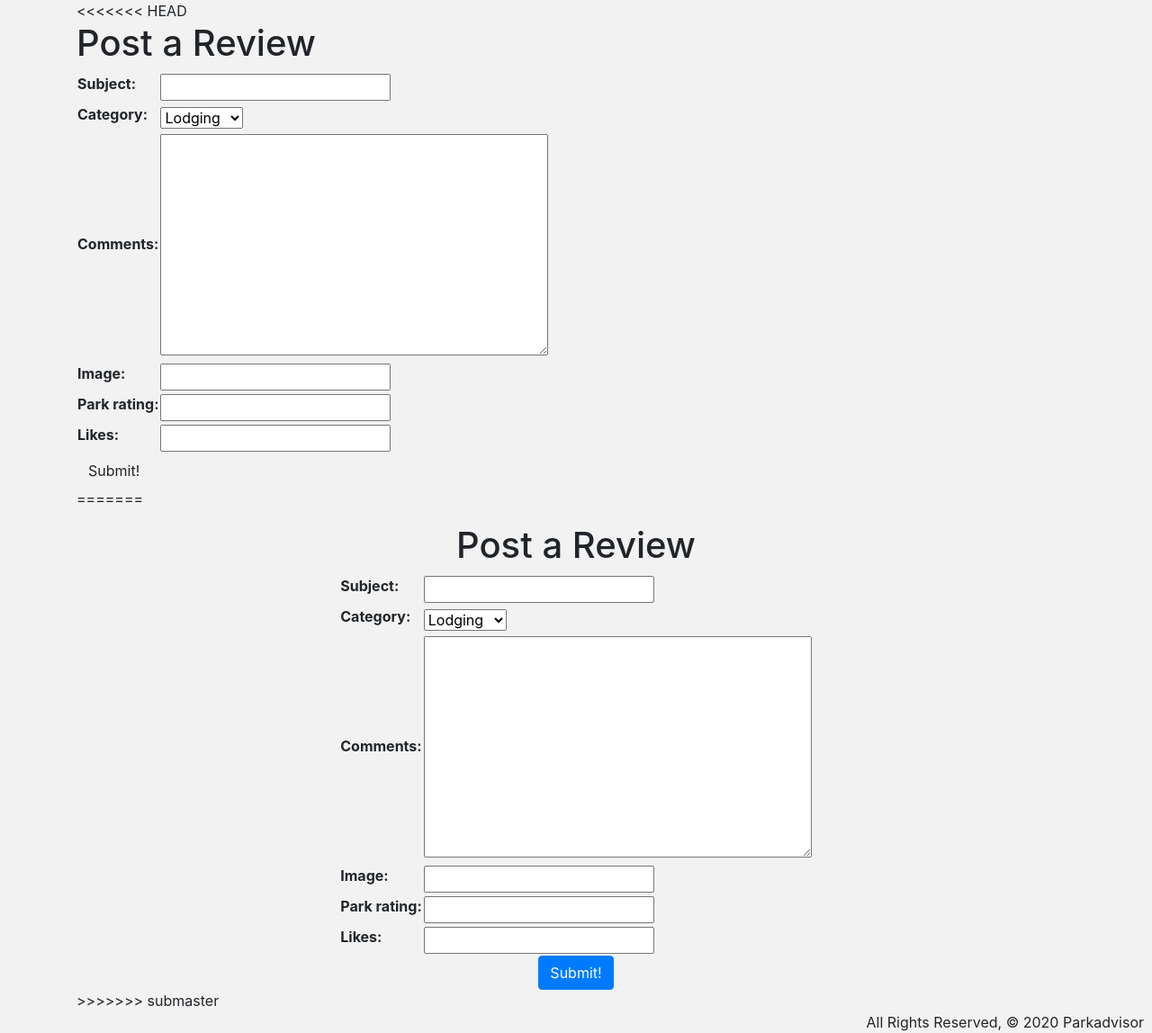
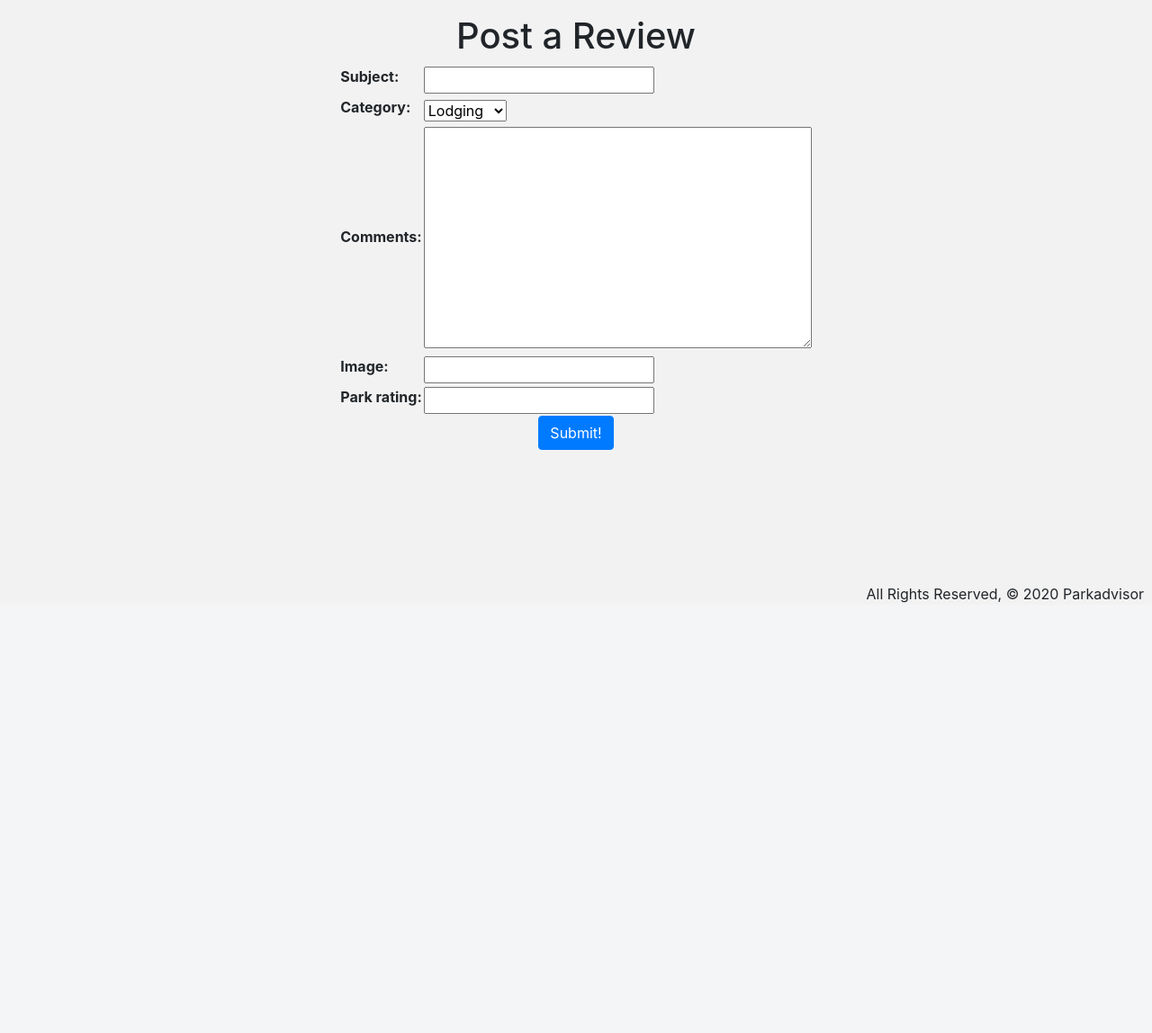
Before and after one commit to lauragsack/ParkAdvisor, a Django app: page /parks/1/add_review in a window 1280 px wide. Shown: the part 128-1276 px from the top of the page at 90% size. After the commit the page ends 798 px from the top, so only its background shows below. Run offline with Django 3.2, Linux system fonts and the light colour scheme; the visitor is signed in with stand-in values (Sample User, id 1); some libraries are stand-ins or nearby versions.

Commit message:
adds parks_rating min/max & likes default

```diff
--- a/parkadvisor/main_app/forms.py
+++ b/parkadvisor/main_app/forms.py
@@ -5,4 +5,4 @@ from .models import Review
 class ReviewForm(forms.ModelForm):
     class Meta:
         model = Review
-        fields = ['subject', 'category', 'comments', 'image', 'park_rating', 'likes']
+        fields = ['subject', 'category', 'comments', 'image', 'park_rating']
--- a/parkadvisor/main_app/models.py
+++ b/parkadvisor/main_app/models.py
@@ -1,6 +1,7 @@
 from django.db import models
 
 from django.contrib.auth.models import User
+from django.core.validators import MaxValueValidator, MinValueValidator
 
 # Create your models here.
 CATEGORIES = (('L', 'Lodging'), ('A', 'Activities'), ('F', 'Food'))
@@ -29,8 +30,8 @@ class Review(models.Model):
 		)
 	comments = models.TextField(max_length=250)
 	image = models.CharField(max_length=250)
-	park_rating = models.IntegerField()
-	likes = models.IntegerField()
+	park_rating = models.IntegerField(validators=(MinValueValidator(0), MaxValueValidator(5)))
+	likes = models.IntegerField(default=0)
 
 	#TODO ADD User foreign key a
 	park = models.ForeignKey(Park, on_delete=models.CASCADE)
--- a/parkadvisor/main_app/templates/reviews/review_form.html
+++ b/parkadvisor/main_app/templates/reviews/review_form.html
@@ -1,24 +1,6 @@
 {% extends 'base.html' %}
 
 {% block content %}
-<<<<<<< HEAD
-  {% if object %}
-    <h1>Edit <span class="teal-text">{{object.name}}</span></h1>
-  {% else %}
-    <h1>Post a Review</h1>
-  {% endif %}
-  <!-- Leaving the action empty makes the form post to the same url used to display it -->
-  <form action="" method="post">
-    <!-- Django requires the following for security purposes -->
-    {% csrf_token %}
-    <table>
-      <!-- Render the inputs inside of <tr>s & <td>s -->
-      {{ form.as_table }}
-    </table>
-    <input type="submit" value="Submit!" class="btn">
-  </form>
-
-=======
   <div class="review-container">
     {% if object %}
       <h1>Edit <span class="teal-text">{{object.name}}</span></h1>
@@ -36,5 +18,4 @@
       <input type="submit" value="Submit!" class="review-submit btn btn-primary">
     </form>
   </div>
->>>>>>> submaster
 {% endblock %}
--- a/parkadvisor/main_app/views.py
+++ b/parkadvisor/main_app/views.py
@@ -4,10 +4,12 @@ from .forms import ReviewForm
 from django.contrib.auth import login
 from django.contrib.auth.forms import UserCreationForm
 from django.contrib.auth.decorators import login_required
+from django.contrib.auth.decorators import user_passes_test
 
 #API RELATED
 import requests
 from django.http import HttpResponse
+
 
 
 
@@ -113,11 +115,11 @@ def signup(request):
   context = {'form': form, 'error_message': error_message}
   return render(request, 'registration/signup.html', context)
 
-
+@user_passes_test(lambda u: u.is_superuser)
 def external_api(request):
 
     #Working
-    url = 'https://developer.nps.gov/api/v1/parks?limit=250&api_key=65cD2Pey6zgKAXKmKA71wA6sHmuIcsAdiSs5xmhp'
+    url = 'https://developer.nps.gov/api/v1/parks?limit=50&api_key=65cD2Pey6zgKAXKmKA71wA6sHmuIcsAdiSs5xmhp'
     response = requests.get(url)
     data = response.json()
 
```
Also changed, not shown: parkadvisor/main_app/migrations/0002_auto_20200413_1916.py (added).
